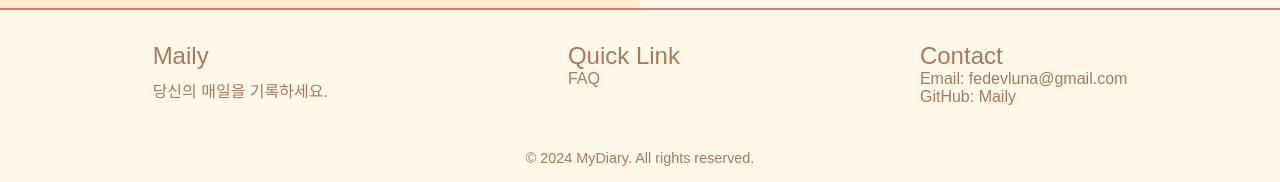
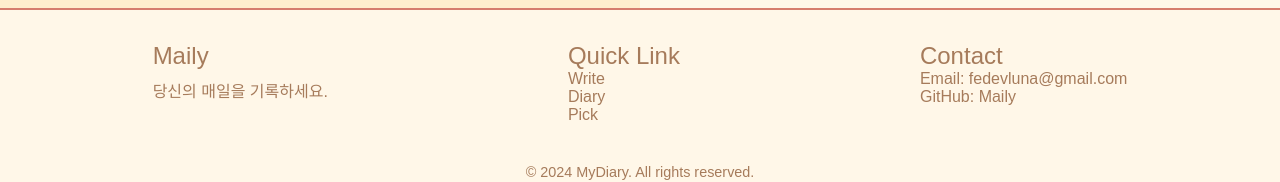
Before and after one commit to h-0y28/Maily, a React (Vite) app: page / in a window 1280 px wide. Shown: the part 1655-1837 px from the top of the page. Built offline with nearby package versions, Linux system fonts and the light colour scheme; no server answers; a web font is replaced by a local one.

Commit message:
feat:  quick link 내용 수정, 필요 없는 taget 속성 삭제

```diff
--- a/src/layout/Footer/Footer.tsx
+++ b/src/layout/Footer/Footer.tsx
@@ -18,7 +18,17 @@ const Footer = () => {
     },
     {
       title: "Quick Link",
-      content: [{ text: "FAQ", url: "/faqPage" }],
+      content: [
+        {
+          text: "Write",
+          url: `/diary/form/${new Date().toISOString().split("T")[0]}`,
+        },
+        {
+          text: "Diary",
+          url: `/diary/${new Date().toISOString().split("T")[0]}`,
+        },
+        { text: "Pick", url: "/pick" },
+      ],
     },
     {
       title: "Contact",
@@ -45,7 +55,6 @@ const Footer = () => {
                 <S.LinkContent
                   key={idx}
                   href={item.url}
-                  target={item.url.startsWith("mailto:") ? "_self" : "_blank"}
                   rel="noopener noreferrer"
                 >
                   {item.text}
```
